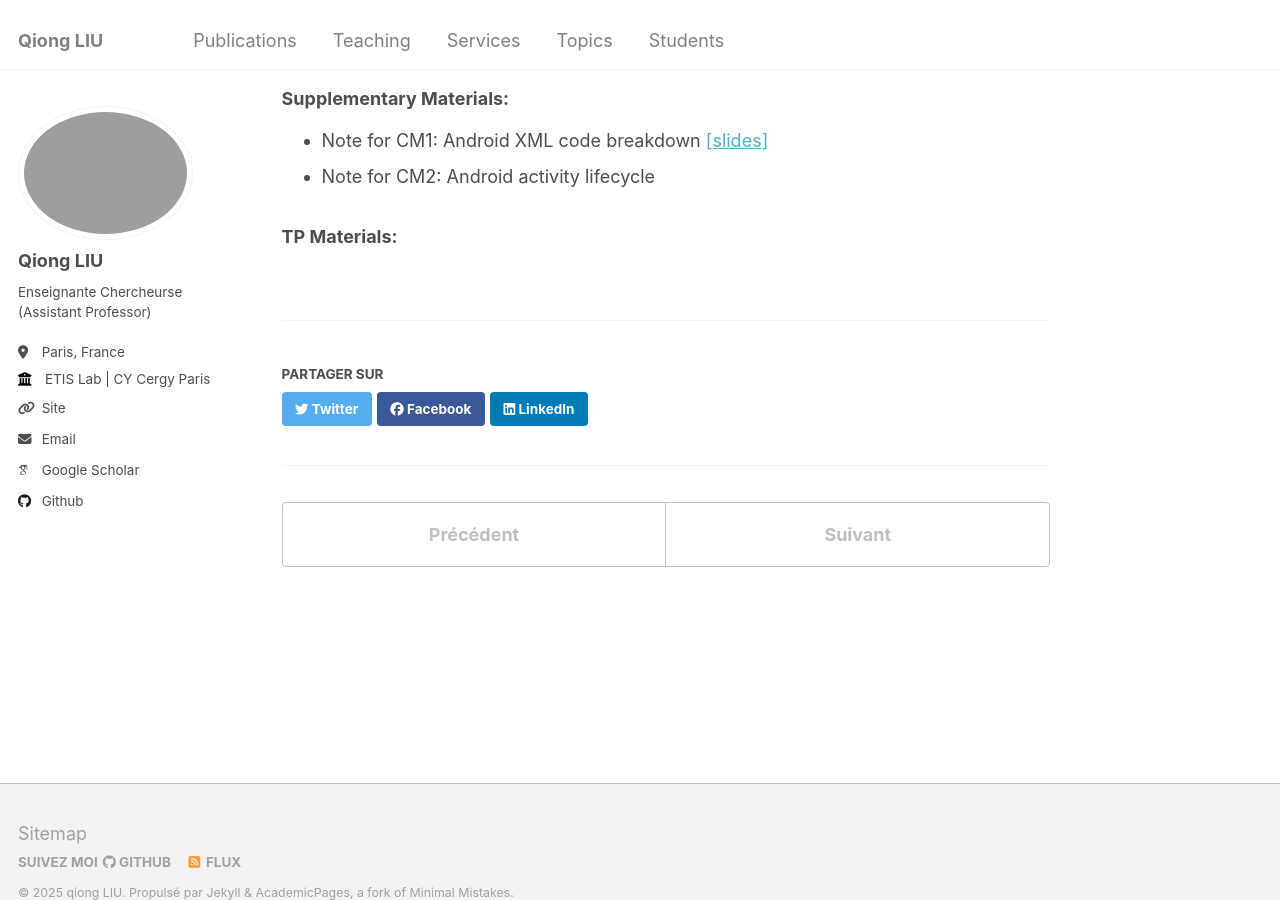
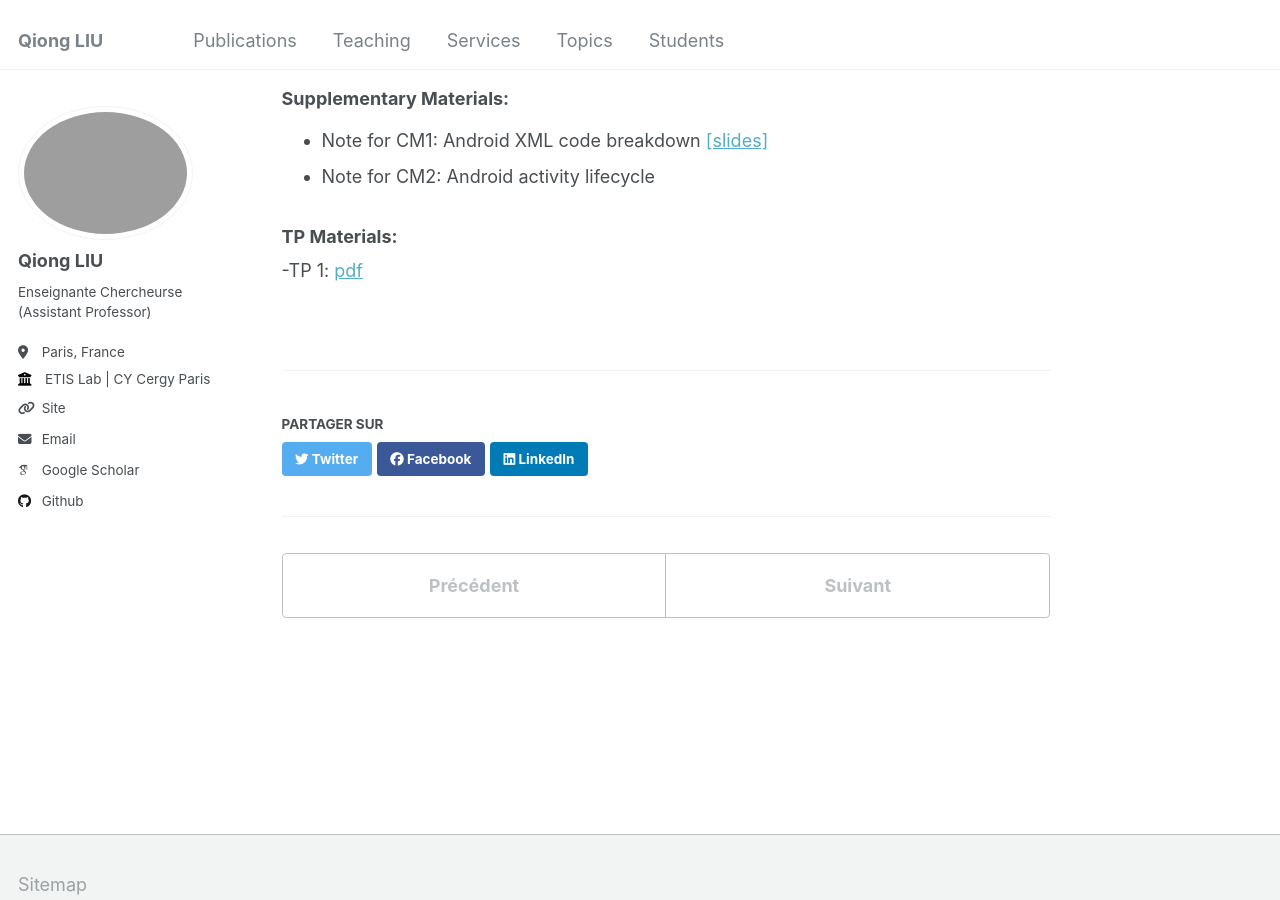
Before and after one commit to evesiphus/evesiphus.github.io, a Jekyll site: the page built from _teaching/2024-MP.md, in a window 1280 px wide and 900 px high, scrolled down 482 px. Built offline with Jekyll 4.4.1, drawn with Linux system fonts in a browser that asks for light colours; some web fonts are replaced.

Commit message:
Update 2024-MP.md

```diff
--- a/_teaching/2024-MP.md
+++ b/_teaching/2024-MP.md
@@ -25,3 +25,4 @@ hours: "30h (CM+TP)"
 - Note for CM2: Android activity lifecycle <!--[[slides]](https://evesiphus.github.io/assets/teaching/MobileProgramming/MP_note2.pdf)-->
 
 ### TP Materials:
+-TP 1: [pdf](https://evesiphus.github.io/assets/teaching/MobileProgramming/Mobile_Programming_TP1.pdf)
```
